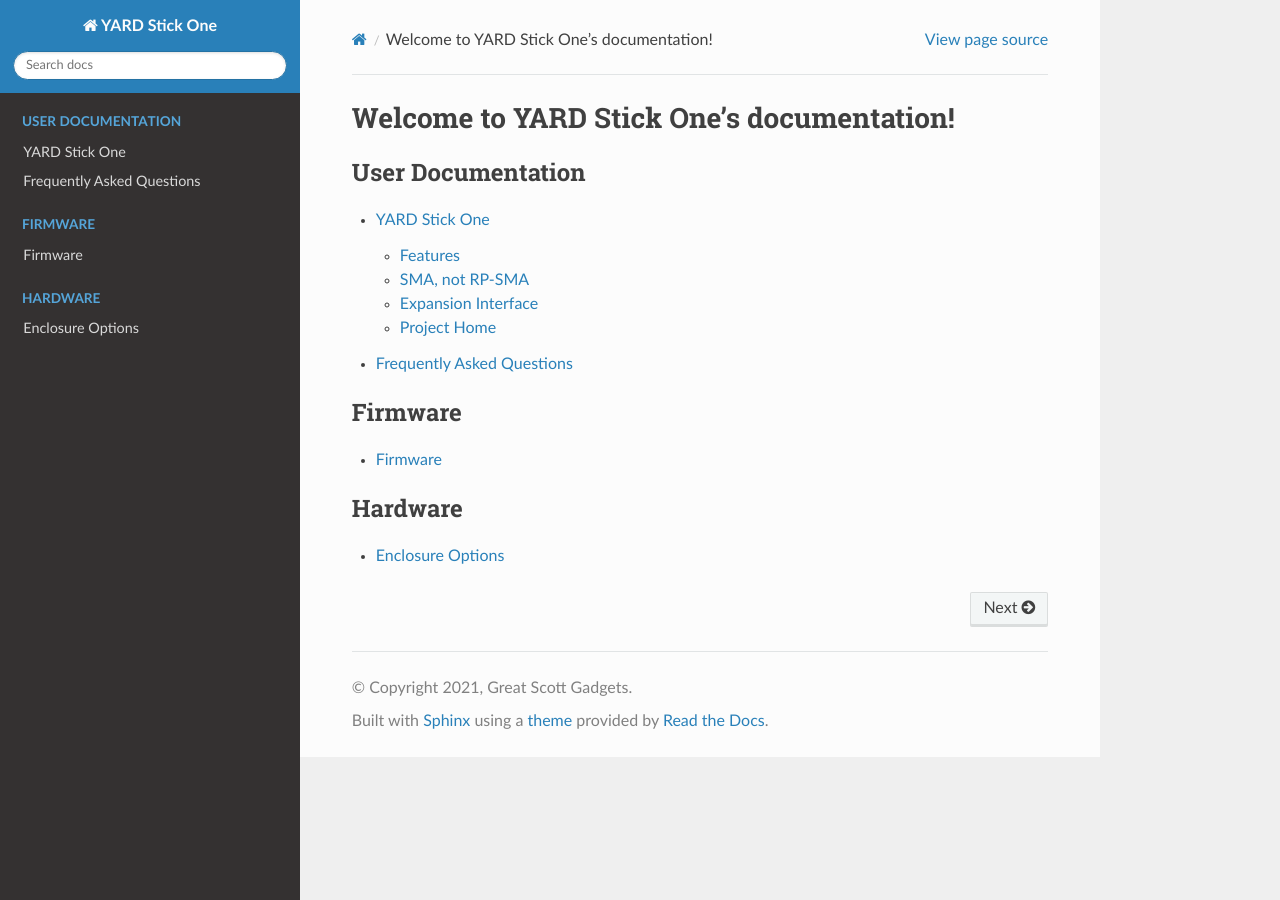
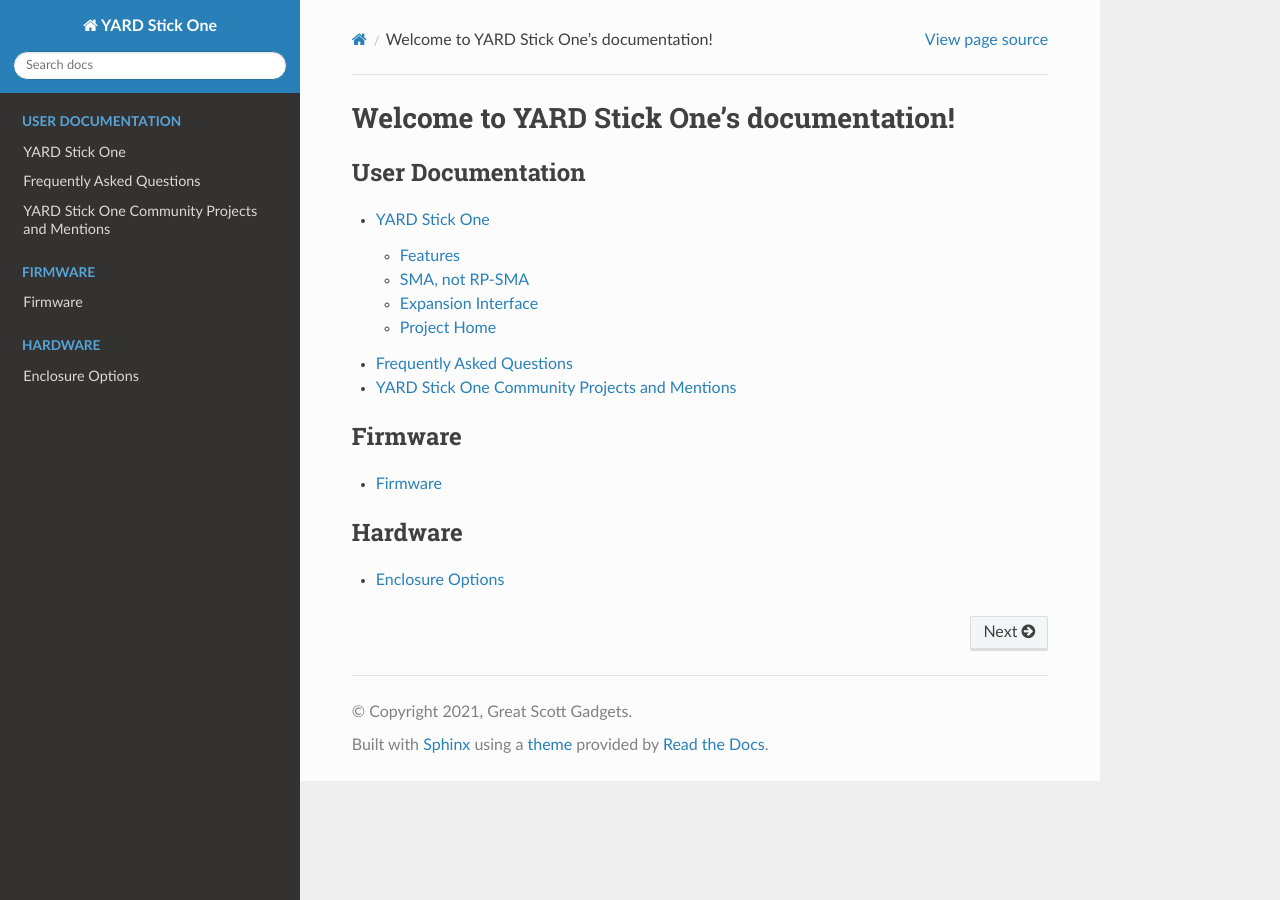
Before and after one commit to greatscottgadgets/yardstick, a Sphinx documentation site: the page built from docs/source/index.rst, in a window 1280 px wide. Built offline with Sphinx 7.4.7 and the Read the Docs theme 2.0.0, drawn with Linux system fonts in a browser that asks for light colours.

Commit message:
Adding new projects page to index.rst per @straithe's request

```diff
--- a/docs/source/index.rst
+++ b/docs/source/index.rst
@@ -8,6 +8,7 @@
 
    yardstickone
    faq
+   yardstickone_project_mentions
 
 .. toctree::
    :maxdepth: 2
```
